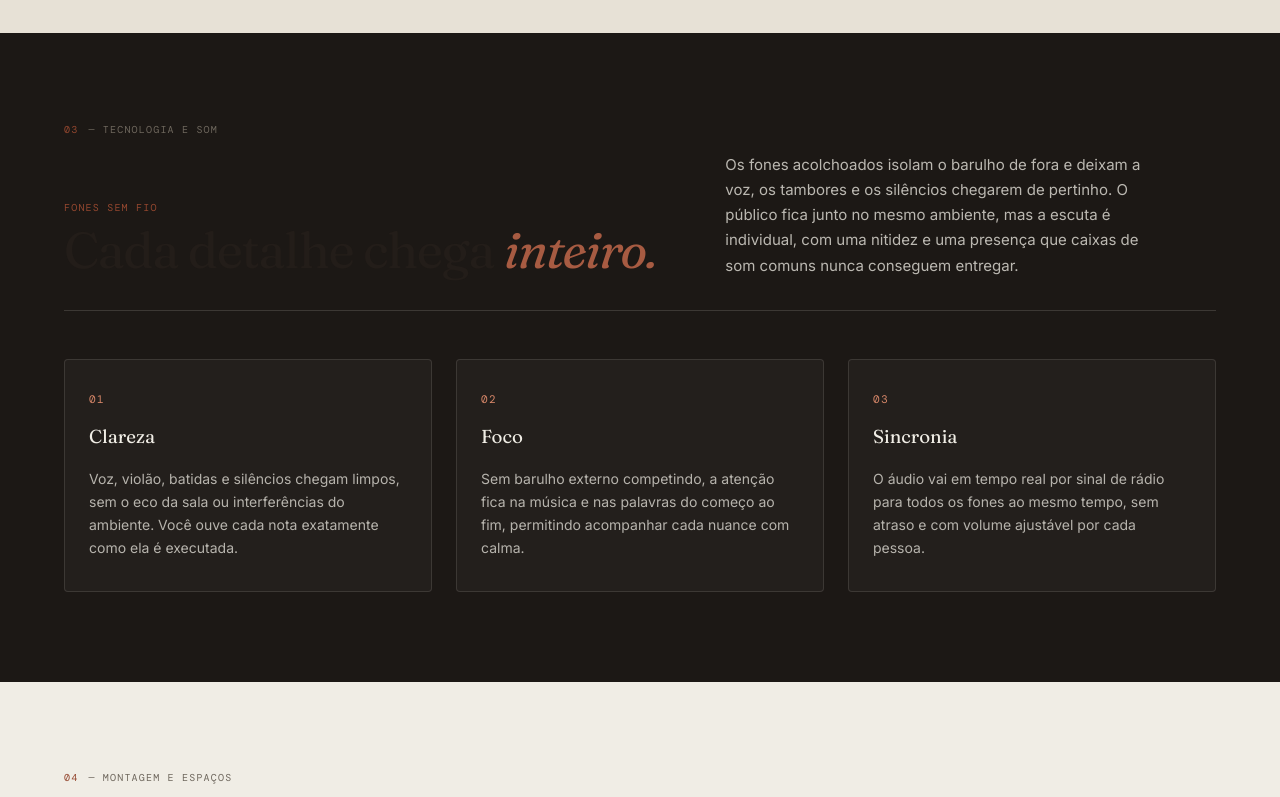
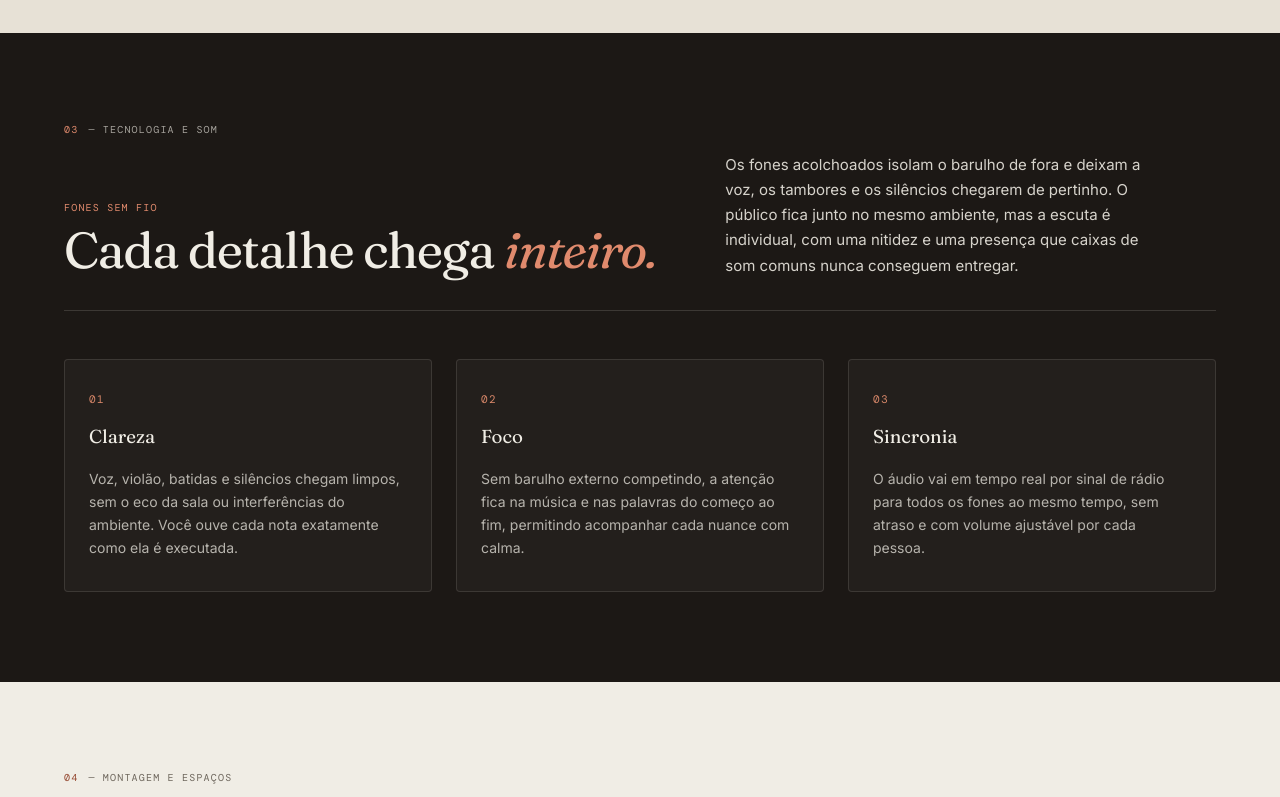
Before and after one commit to venancioproject-prog/silentconcert, a website built with Vite: page index.html in a window 1280 px wide. Shown: the part 3080-3877 px from the top of the page. Built offline with nearby package versions, Linux system fonts and the light colour scheme.

Commit message:
fix(contrast): corrigir contraste de titulos, kickers e indices em secoes escuras

```diff
--- a/assets/css/styles.css
+++ b/assets/css/styles.css
@@ -403,7 +403,32 @@ h1#hero-title {
 }
 
 .paper-section { background: var(--paper); color: var(--ink); }
-.section-dark { color: var(--paper); background: var(--night); }
+.section-dark {
+  color: var(--paper);
+  background: var(--night);
+}
+
+.section-dark h1,
+.section-dark h2,
+.section-dark h3 {
+  color: var(--paper);
+}
+
+.section-dark h2 em {
+  color: #e08a6d;
+}
+
+.section-dark .kicker {
+  color: #e08a6d;
+}
+
+.section-dark .section-index {
+  color: #e08a6d;
+}
+
+.section-dark .section-index span {
+  color: rgba(240, 237, 229, 0.65);
+}
 
 /* Cabeçalho de Seção Editorial (2 Colunas Alinhadas) */
 .section-header-split {
@@ -437,7 +462,7 @@ h1#hero-title {
 
 .section-dark .section-header-split .lead-copy,
 .section-dark .section-header-split p:not(.kicker) {
-  color: rgba(240, 237, 229, .75);
+  color: rgba(240, 237, 229, .88);
 }
 
 /* SEÇÃO 01: EXPERIÊNCIA */
--- a/src/styles.css
+++ b/src/styles.css
@@ -403,7 +403,32 @@ h1#hero-title {
 }
 
 .paper-section { background: var(--paper); color: var(--ink); }
-.section-dark { color: var(--paper); background: var(--night); }
+.section-dark {
+  color: var(--paper);
+  background: var(--night);
+}
+
+.section-dark h1,
+.section-dark h2,
+.section-dark h3 {
+  color: var(--paper);
+}
+
+.section-dark h2 em {
+  color: #e08a6d;
+}
+
+.section-dark .kicker {
+  color: #e08a6d;
+}
+
+.section-dark .section-index {
+  color: #e08a6d;
+}
+
+.section-dark .section-index span {
+  color: rgba(240, 237, 229, 0.65);
+}
 
 /* Cabeçalho de Seção Editorial (2 Colunas Alinhadas) */
 .section-header-split {
@@ -437,7 +462,7 @@ h1#hero-title {
 
 .section-dark .section-header-split .lead-copy,
 .section-dark .section-header-split p:not(.kicker) {
-  color: rgba(240, 237, 229, .75);
+  color: rgba(240, 237, 229, .88);
 }
 
 /* SEÇÃO 01: EXPERIÊNCIA */
```
